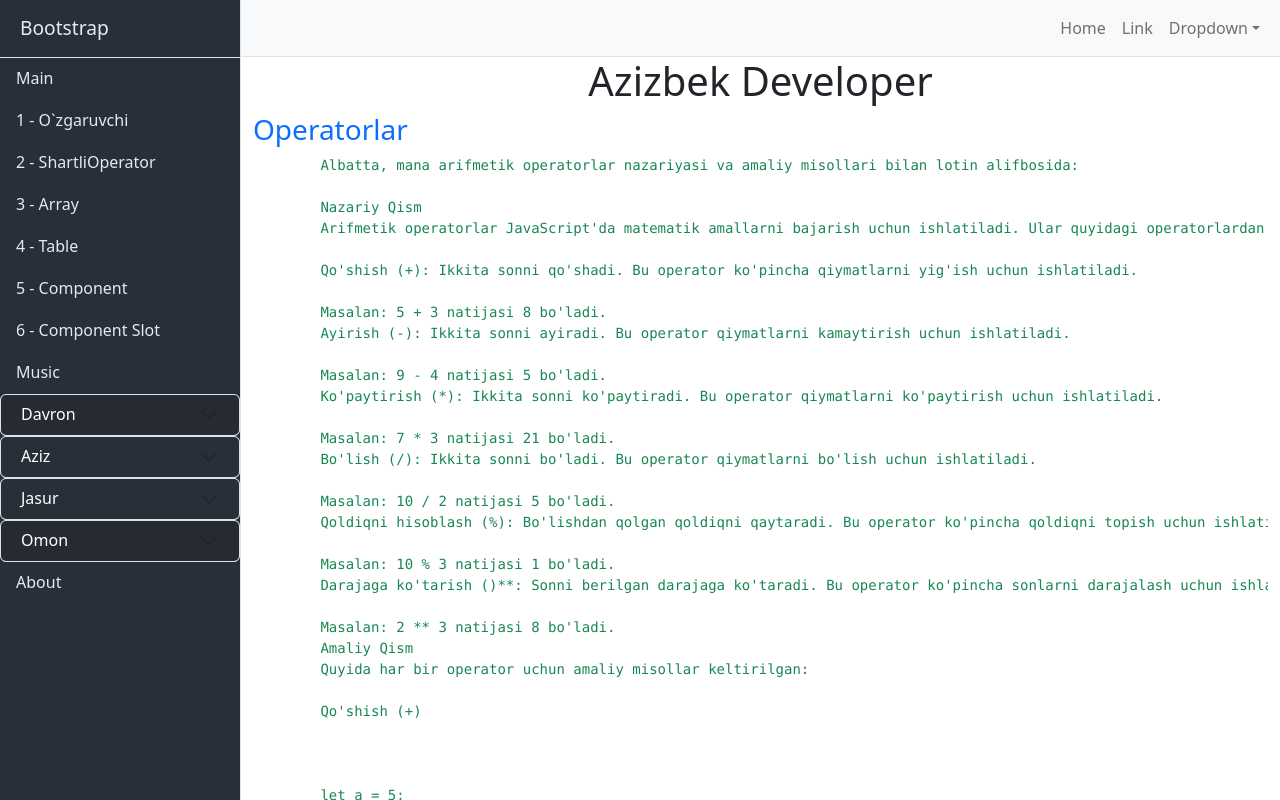
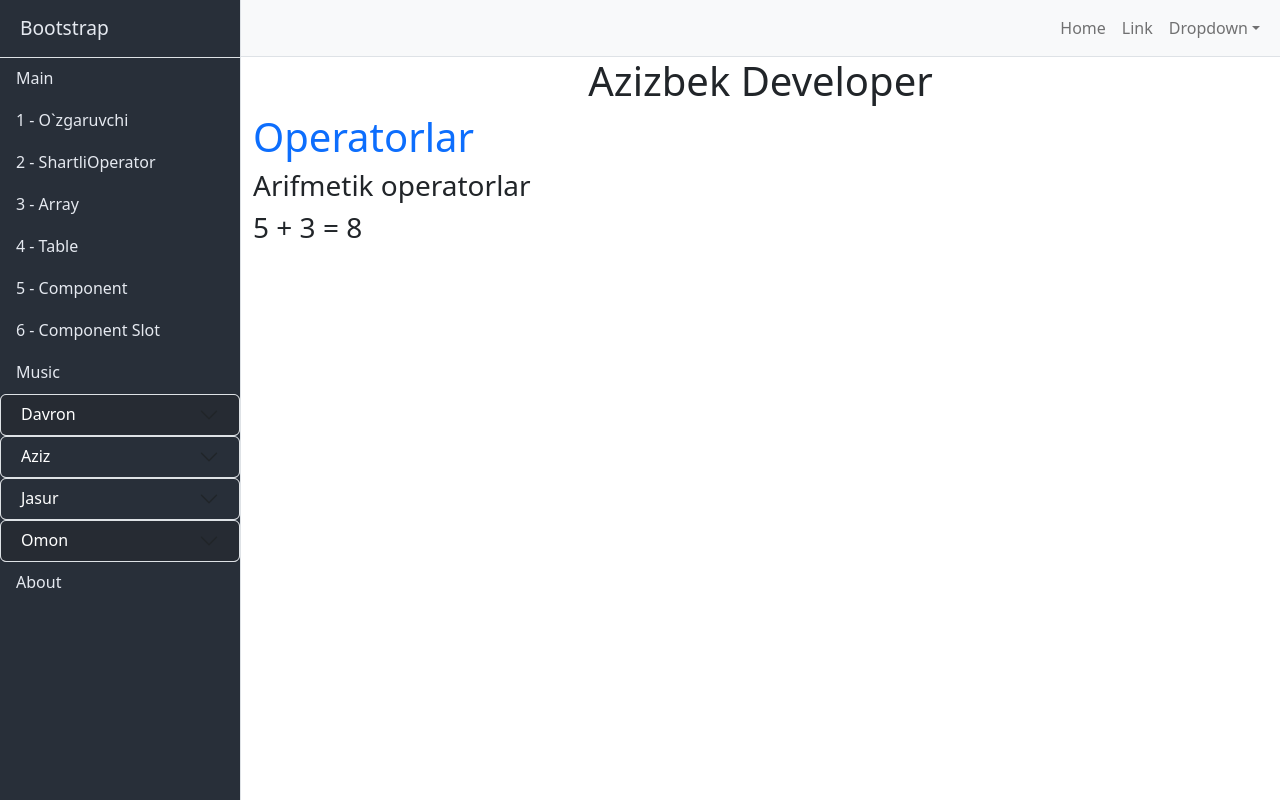
Before and after one commit to tdav/vue1, a Vue app: page /aziz in a window 1280 px wide. Built offline with nearby package versions, Linux system fonts and the light colour scheme.

Commit message:
azizbek udgare

```diff
--- a/src/views/Azizbek/Aziz.vue
+++ b/src/views/Azizbek/Aziz.vue
@@ -1,100 +1,28 @@
 <template>
     <h1 class="text-center">Azizbek Developer</h1>
 
-    <h3 class="text-primary">Operatorlar</h3>
-    <pre class="text-success">
-        Albatta, mana arifmetik operatorlar nazariyasi va amaliy misollari bilan lotin alifbosida:
-
-        Nazariy Qism
-        Arifmetik operatorlar JavaScript'da matematik amallarni bajarish uchun ishlatiladi. Ular quyidagi operatorlardan iborat:
-
-        Qo'shish (+): Ikkita sonni qo'shadi. Bu operator ko'pincha qiymatlarni yig'ish uchun ishlatiladi.
-
-        Masalan: 5 + 3 natijasi 8 bo'ladi.
-        Ayirish (-): Ikkita sonni ayiradi. Bu operator qiymatlarni kamaytirish uchun ishlatiladi.
-
-        Masalan: 9 - 4 natijasi 5 bo'ladi.
-        Ko'paytirish (*): Ikkita sonni ko'paytiradi. Bu operator qiymatlarni ko'paytirish uchun ishlatiladi.
-
-        Masalan: 7 * 3 natijasi 21 bo'ladi.
-        Bo'lish (/): Ikkita sonni bo'ladi. Bu operator qiymatlarni bo'lish uchun ishlatiladi.
-
-        Masalan: 10 / 2 natijasi 5 bo'ladi.
-        Qoldiqni hisoblash (%): Bo'lishdan qolgan qoldiqni qaytaradi. Bu operator ko'pincha qoldiqni topish uchun ishlatiladi.
-
-        Masalan: 10 % 3 natijasi 1 bo'ladi.
-        Darajaga ko'tarish ()**: Sonni berilgan darajaga ko'taradi. Bu operator ko'pincha sonlarni darajalash uchun ishlatiladi.
-
-        Masalan: 2 ** 3 natijasi 8 bo'ladi.
-        Amaliy Qism
-        Quyida har bir operator uchun amaliy misollar keltirilgan:
-
-        Qo'shish (+)
-
-
-
-        let a = 5;
-        let b = 3;
-        let sum = a + b;
-        console.log(sum); // natija: 8
-        Ayirish (-)
-
-
-
-        let a = 9;
-        let b = 4;
-        let difference = a - b;
-        console.log(difference); // natija: 5
-        Ko'paytirish (*)
-
-
-
-        let a = 7;
-        let b = 3;
-        let product = a * b;
-        console.log(product); // natija: 21
-        Bo'lish (/)
-
-
-
-        let a = 10;
-        let b = 2;
-        let quotient = a / b;
-        console.log(quotient); // natija: 5
-        Qoldiqni hisoblash (%)
-
-
-
-        let a = 10;
-        let b = 3;
-        let remainder = a % b;
-        console.log(remainder); // natija: 1
-        Darajaga ko'tarish ()**
-
-
-
-        let a = 2;
-        let b = 3;
-        let power = a ** b;
-        console.log(power); // natija: 8
-        Shuningdek, arifmetik operatorlar o'zgaruvchilar bilan ham ishlatilishi mumkin:
-
-
-
-        let x = 10;
-        let y = 5;
-        let z = x + y;
-        console.log(z); // natija: 15
-
-    </pre>
+    <h1 class="text-primary">Operatorlar</h1>
+    <h3>Arifmetik operatorlar</h3>
+    <h3>{{`${a1} + ${b1} = ${sum1}`}}</h3>
 </template>
 
 <script setup>
 
-let a = 5;
-let b = 3;
-let sum = a + b;
-console.log(sum);
+// +
+
+let a1 = 5;
+let b1 = 3;
+let sum1 = a1 + b1;
+console.log(sum1);
+
+// -
+
+let a2 = 5;
+let b2 = 3;
+let sum2 = a2 - b2;
+console.log(sum2);
+
+
 
 </script>
 
```
